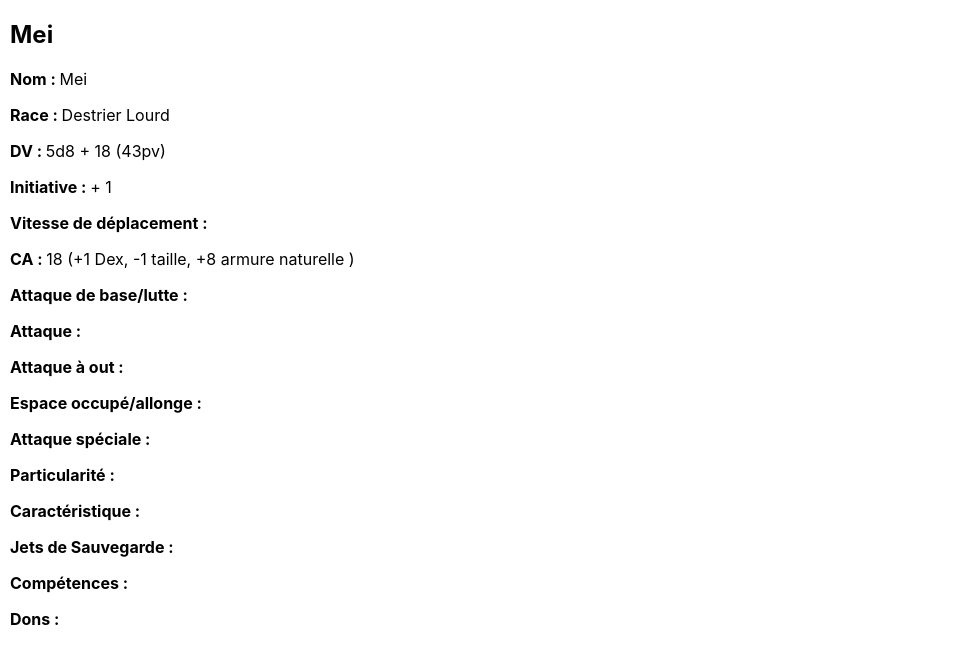
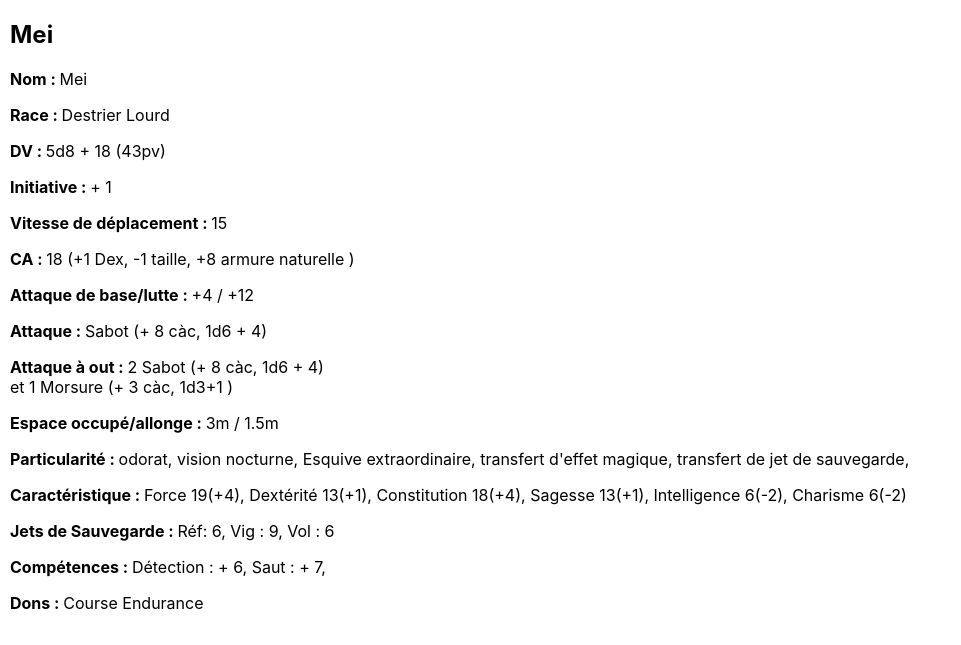
Before and after one commit to Clydic/CaydicSheet, a Flask app: page / in a window 1280 px wide. Shown: the part 3193-3838 px from the top of the page, without its empty margins (0-961 px from the left). After the commit the page ends 3803 px from the top, so only its background shows below. Run offline with Flask 3, Linux system fonts and the light colour scheme.

Commit message:
Mise en place de la fiche de Mei

```diff
--- a/app.py
+++ b/app.py
@@ -14,7 +14,7 @@ def hello_world():
     # 'form' is the variable name used in this template: index.html
     dons={"general" : general_don, "class":class_aptitude}
     return render_template("index.html", title="Hello", #name=Caydic.last_name,
-                           personnage=Caydic, pj= caydic ,  armor = harmor,
+                            pj= caydic ,  armor = harmor,
                            ca=CA, sauvegardes=JS, modificateur=modif,
                            competence_don_title="Compétence et don",
                            competence_title="Compétence", don_title="Dons",
--- a/data.py
+++ b/data.py
@@ -224,15 +224,16 @@ mei = {
     "ref" : 6,
     "vig" : 9,
     "vol" : 6,
+    "bonus_taille" : 4,
     "competences" : [
         {"name" : "Détection" , "bonus" : 6 , "caracteristique" : "vol"} ,
         {"name" : "Saut" , "bonus" : 7 , "caracteristique" : "for"} ,
     ],
     "dons" : [ "Course" , "Endurance" ],
-    "Particulairtés" : ["odorat","vision nocturne, Esquive extraordinaire",
+    "particularites" : ["odorat","vision nocturne, Esquive extraordinaire",
                          "transfert d'effet magique", "transfert de jet de sauvegarde"],
     "weapon" : {
-        "sabot" : {"name" : "Sabot" , "degat" :  "1d6+4"},
+        "sabot" : {"name" : "Sabot" , "degat" :  "1d6"},
         "morsure" : {"name" : "Morsure" , "degat" : "1d3+1"}
     }
 
--- a/templates/description.html
+++ b/templates/description.html
@@ -1,6 +1,6 @@
 <h1>
     {{pj.first_name}} {{pj.last_name}} {{pj.age}} ans
 </h1>
-<h2>{{personnage.classe}}</h2>
+<h2>{{pj.classe}}</h2>
 <h3>Description</h3>
 <p>{{pj.description}}</p>
--- a/templates/mei.html
+++ b/templates/mei.html
@@ -4,16 +4,43 @@
 <p><span class="bold-text">Race : </span> {{mei.race}}</p>
 <p><span class="bold-text">DV : </span>{{mei.pv_max}}</p>
 <p><span class="bold-text">Initiative : </span> + {{modificateur(mei.dex)}}</p>
-<p><span class="bold-text">Vitesse de déplacement : </span></p>
+<p><span class="bold-text">Vitesse de déplacement : </span> {{mei.vm}}</p>
 <p><span class="bold-text"> CA : </span>{{10 + modificateur(mei.dex) - 1 + mei.natural_armor}}
     (+{{modificateur(mei.dex)}} Dex, -1 taille, +{{mei.natural_armor}} armure naturelle ) </p>
-<p><span class="bold-text"> Attaque de base/lutte : </span></p>
-<p><span class="bold-text">Attaque : </span></p>
-<p><span class="bold-text">Attaque à out : </span></p>
-<p><span class="bold-text">Espace occupé/allonge : </span></p>
-<p><span class="bold-text"> Attaque spéciale : </span></p>
-<p><span class="bold-text"> Particularité : </span></p>
-<p><span class="bold-text"> Caractéristique : </span></p>
-<p><span class="bold-text"> Jets de Sauvegarde : </span></p>
-<p><span class="bold-text"> Compétences : </span></p>
-<p><span class="bold-text"> Dons : </span></p>
+<p><span class="bold-text"> Attaque de base/lutte : </span> +{{mei.bba}} /  +{{mei.bba + modificateur(mei.for) + mei.bonus_taille }}</p>
+<p><span class="bold-text">Attaque : </span> {{mei.weapon.sabot.name}}
+	(+ {{mei.bba + modificateur(mei.for)}} càc, {{mei.weapon.sabot.degat}} + {{modificateur(mei.for)}}) </p>
+<p><span class="bold-text">Attaque à out : </span>
+2 {{mei.weapon.sabot.name}}
+(+ {{mei.bba + modificateur(mei.for)}} càc, {{mei.weapon.sabot.degat}} + {{modificateur(mei.for)}}) <br/>
+et 1 {{mei.weapon.morsure.name}}
+(+ {{mei.bba + modificateur(mei.for) - 5 }} càc, {{mei.weapon.morsure.degat}} ) <br/>
+</p>
+<p><span class="bold-text">Espace occupé/allonge : </span> {{mei.espace_occupe}}m / {{mei.allonge}}m </p>
+<p><span class="bold-text"> Particularité : </span>
+	{% for item in mei.particularites %}
+	{{item}},
+	{% endfor %}
+</p>
+<p><span class="bold-text"> Caractéristique : </span>
+	Force {{mei.for}}(+{{modificateur(mei.for)}}),
+	Dextérité {{mei.dex}}(+{{modificateur(mei.dex)}}),
+	Constitution {{mei.con}}(+{{modificateur(mei.con)}}),
+	Sagesse {{mei.sag}}(+{{modificateur(mei.sag)}}),
+	Intelligence {{mei.intel}}({{modificateur(mei.intel)}}),
+	Charisme {{mei.cha}}({{modificateur(mei.cha)}})
+
+</p>
+<p><span class="bold-text"> Jets de Sauvegarde : </span> Réf: {{mei.ref}}, Vig : {{mei.vig}}, Vol : {{mei.vol}} </p>
+<p><span class="bold-text"> Compétences : </span>
+	{% for competence in mei.competences%}
+
+	{{competence.name}}	: + {{competence.bonus}},
+
+	{% endfor %}
+</p>
+<p><span class="bold-text"> Dons : </span>
+	{% for don in mei.dons %}
+		{{don}}
+	{% endfor %}
+</p>
```
